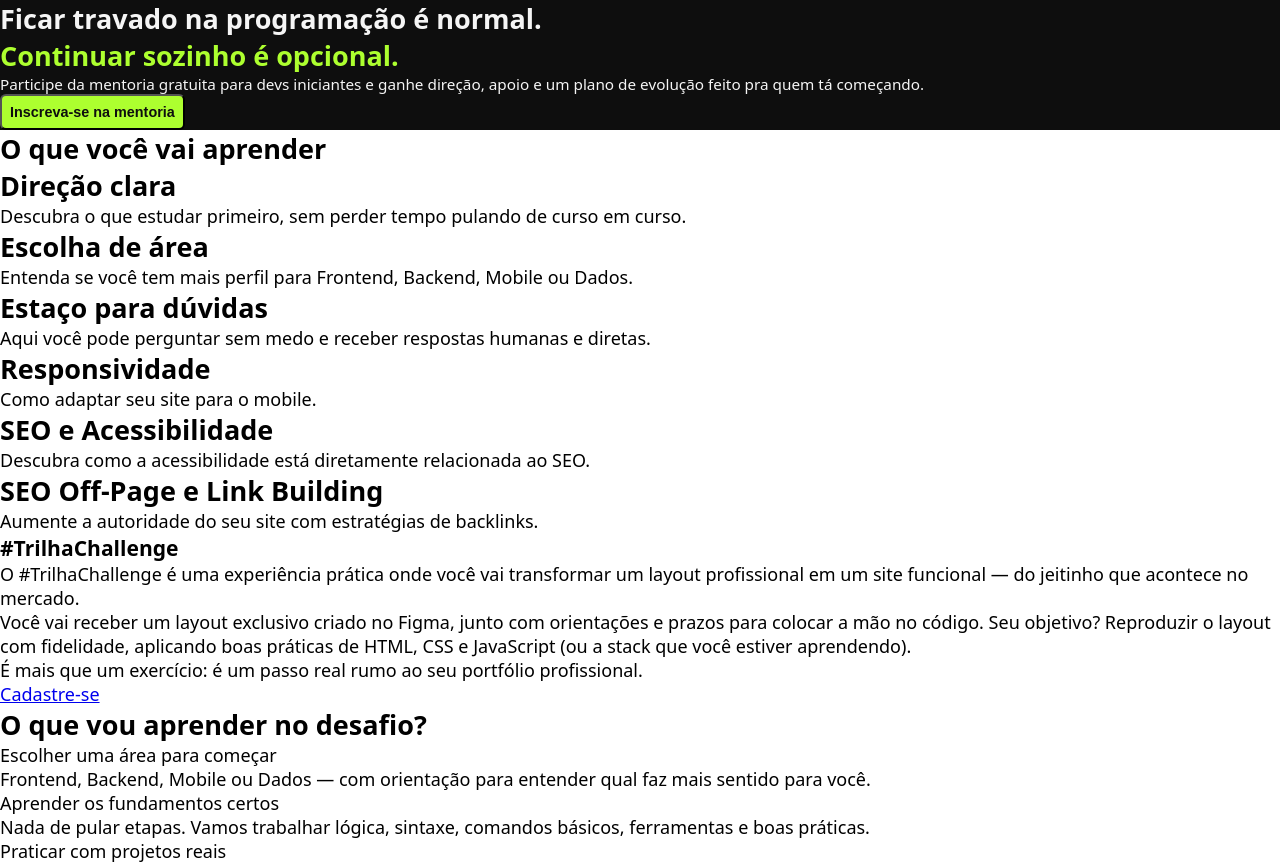
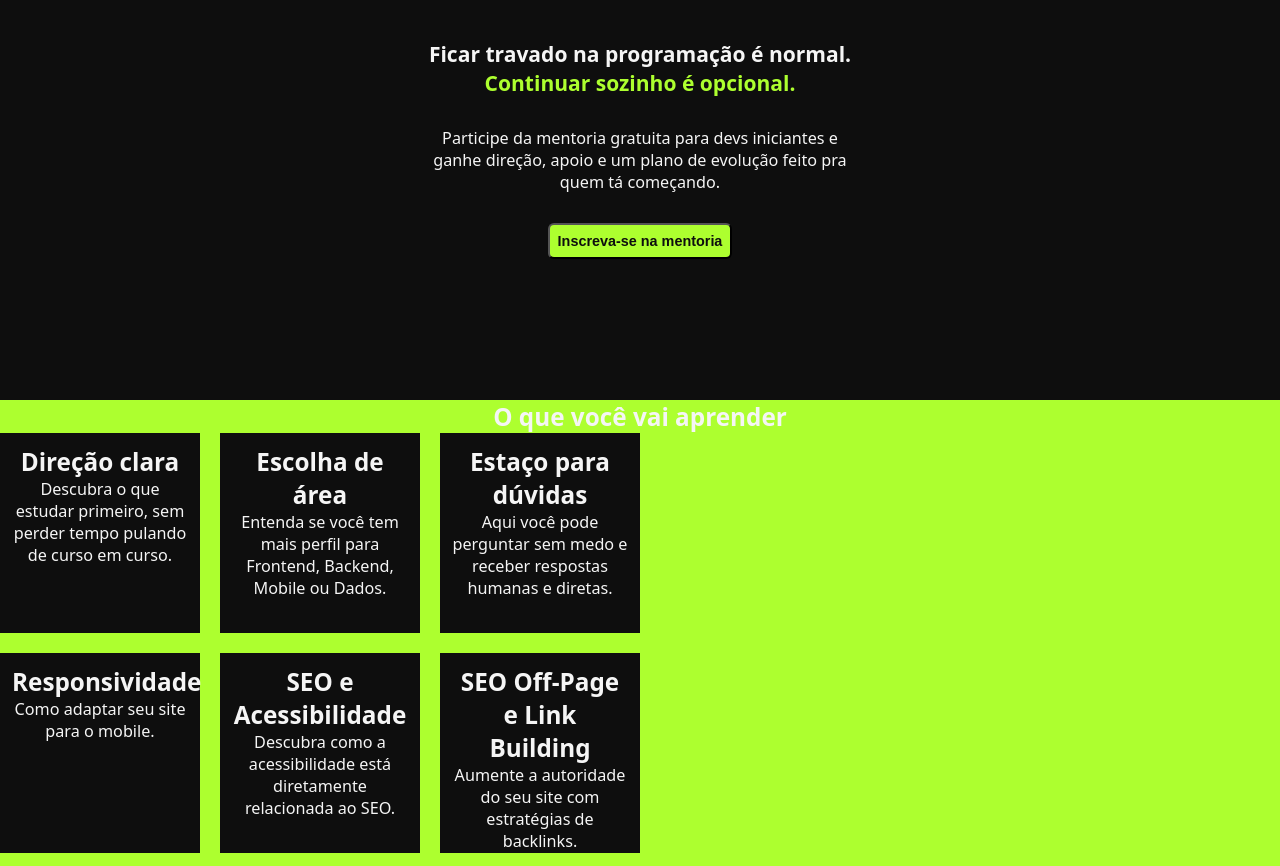
Before and after one commit to NicolasSilvaDA/trilha_challenge_basico, a plain HTML site: page index.html in a window 1280 px wide. Shown: the top 866 px of the page. Drawn offline with Linux system fonts and the light colour scheme.

Commit message:
Estilo para a seção intro feita(apenas logo em falta) + estilo parcial da seção learning

```diff
--- a/css/style.css
+++ b/css/style.css
@@ -1,4 +1,5 @@
 * {
+    box-sizing: border-box;
     margin: 0;
     padding: 0;
 }
@@ -9,39 +10,74 @@ body {
 }
 
 main {
-    max-height: fit-content;
+    width: 100%;
     font-size: 90%;
 }
 
-section#intro {
-    height: 25%;
-    max-width: 100%;
+h1 {
+    font-weight: 600;
+}
+
+h2 {
+    font-weight: 600;
+}
+
+p {
+    font-weight: lighter;
+}
+
+footer {
+    padding: 20px;
+    color: whitesmoke;
+    background-color: rgb(14, 14, 14);
+
+}
+
+.section-block {
+    height: 400px;
+    max-width: 100vw;
+    justify-items: center;
+    align-items: center;
+    text-align: center;
+}
+
+.learning-content-block {
+    padding: 12px;
+    width: 200px;
+    height: 200px;
     background-color: rgb(14, 14, 14);
 }
 
-a#logo {
-    padding: 0;
+#intro {
+    background-color: rgb(14, 14, 14);
 }
 
-section#intro h1 {
-    font-weight: 600;
+#intro-block {
+    width: 450px;
 }
 
-h1#intro-title1 {
+#logo {
+    padding: 15px;
+}
+
+#intro-title1 {
+    padding: 15px 0 0 0;
     color: whitesmoke;
 }
 
-h1#intro-title2 {
+#intro-title2 {
+    padding: 0 0 15px 0;
     color: greenyellow;
 }
 
-p#intro-p1 {
+#intro-p1 {
+    padding: 15px;
     color: whitesmoke;
-    font-size: 85%;
-    font-weight: lighter;
+    font-size: 90%;
 }
 
-button#intro-button {
+#intro-button {
+    margin: 15px;
     padding: 8px;
     background-color: greenyellow;
     color: rgb(14, 14, 14);
@@ -50,3 +86,19 @@ button#intro-button {
     font-weight: bold;
     border-radius: 6px;
 }
+
+#learning {
+    height: 600px;
+    width: 100vw;
+    background-color: greenyellow;
+    font-size: 90%;
+    color: whitesmoke;
+}
+
+#learning-content {
+    width: 100%;
+    display: grid;
+    grid-template-columns: repeat(3, 200px);
+    grid-template-rows: repeat(2, 200px);
+    gap: 20px;
+}
--- a/index.html
+++ b/index.html
@@ -8,53 +8,54 @@
 </head>
 <body>
     <main>
-        <section id="intro">
+        <section class="section-block" id="intro">
+            <article id="intro-block">
                 <a href="#" id="logo"></a>
-
                 <h1 id="intro-title1">Ficar travado na programação é normal.</h1>
                 <h1 id="intro-title2">Continuar sozinho é opcional.</h1>
-
                 <p id="intro-p1">Participe da mentoria gratuita para devs iniciantes e ganhe direção, apoio e um plano de evolução feito pra quem tá começando.</p>
-
                 <button href="#" id="intro-button">Inscreva-se na mentoria</button>
+            </article>
         </section>
 
-        <section id="learning">
+        <section class="section-block" id="learning">
             <h1 id="learning-title1">O que você vai aprender</h1>
 
-            <article class="content-block" id="learning-block1">
+            <div id="learning-content">
+                <article class="learning-content-block" id="learning-block1">
                     <a href="#"></a>
                     <h2>Direção clara</h2>
                     <p>Descubra o que estudar primeiro, sem perder tempo pulando de curso em curso.</p>
                 </article>
-            <article class="content-block" id="learning-block2">
+                <article class="learning-content-block" id="learning-block2">
                     <a href="#"></a>
                     <h2>Escolha de área</h2>
                     <p>Entenda se você tem mais perfil para Frontend, Backend, Mobile ou Dados.</p>
                 </article>
-            <article class="content-block" id="learning-block3">
+                <article class="learning-content-block" id="learning-block3">
                     <a href="#"></a>
                     <h2>Estaço para dúvidas</h2>
                     <p>Aqui você pode perguntar sem medo e receber respostas humanas e diretas.</p>
                 </article>
-            <article class="content-block" id="learning-block4">
+                <article class="learning-content-block" id="learning-block4">
                     <a href="#"></a>
                     <h2>Responsividade</h2>
                     <p>Como adaptar seu site para o mobile.</p>
                 </article>
-            <article class="content-block" id="learning-block5">
+                <article class="learning-content-block" id="learning-block5">
                     <a href="#"></a>
                     <h2>SEO e Acessibilidade</h2>
                     <p>Descubra como a acessibilidade está diretamente relacionada ao SEO.</p>
                 </article>
-            <article class="content-block" id="learning-block6">
+                <article class="learning-content-block" id="learning-block6">
                     <a href="#"></a>
                     <h2>SEO Off-Page e Link Building</h2>
                     <p>Aumente a autoridade do seu site com estratégias de backlinks.</p>
                 </article>
+            </div>
         </section>
 
-        <section id="challenge">
+        <section class="section-block"  id="challenge">
             <article id="challenge-block1">
                 <a href="#"></a>
                 <h1 id="challenge-title1">#TrilhaChallenge</h1>
@@ -65,7 +66,7 @@
             </article>
         </section>
 
-        <section id="to-do">
+        <section class="section-block"  id="to-do">
             <article id="to-do-block1">
                 <h2 id="to-do-sub1">O que vou aprender no desafio?</h2>
                     <ol id="to-do-ol1">
```
Lines whose indentation alone changed are shown as unchanged.
